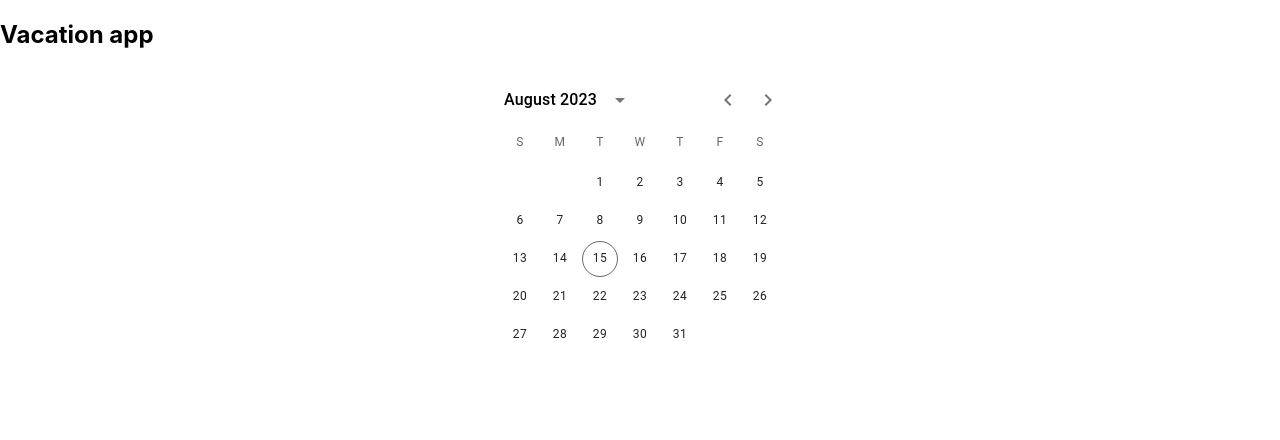
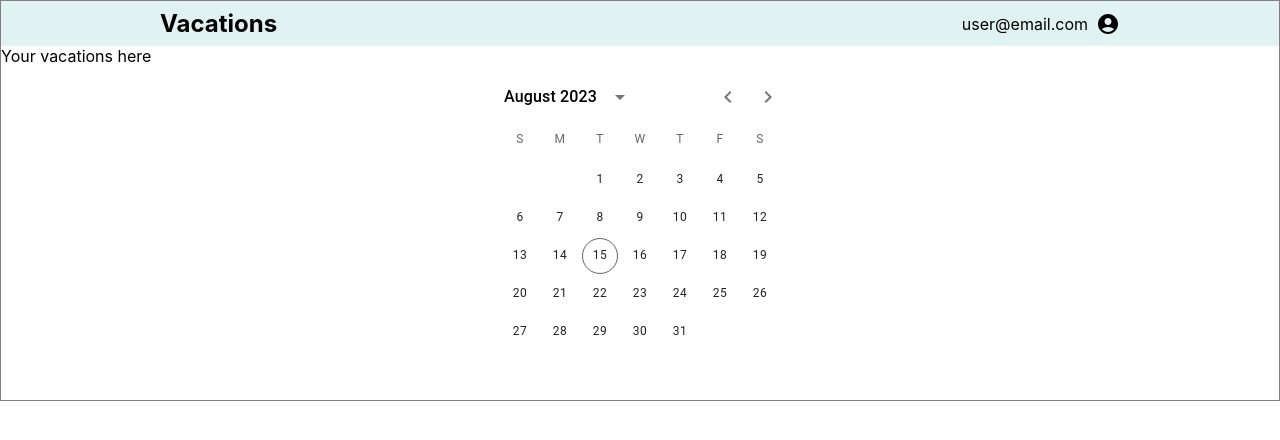
Before and after one commit to we5a/vacation-app, a React (Create React App) app in the folder front-end/: page /dashboard in a window 1280 px wide. Shown: the top 440 px of the page. Built offline with nearby package versions, Linux system fonts and the light colour scheme; the HTML template or start-up script is replaced by a standard one.

Commit message:
Add header layout

```diff
--- a/front-end/package.json
+++ b/front-end/package.json
@@ -5,6 +5,7 @@
   "dependencies": {
     "@emotion/react": "^11.11.1",
     "@emotion/styled": "^11.11.0",
+    "@mui/icons-material": "^5.14.3",
     "@mui/material": "^5.14.5",
     "@mui/x-date-pickers": "^6.11.1",
     "@testing-library/jest-dom": "^5.17.0",
--- /dev/null
+++ b/front-end/src/components/Header/Header.module.scss
@@ -0,0 +1,24 @@
+.container {
+  background-color: #e0f2f1;
+}
+
+.header {
+  padding: 8px 16px;
+  max-width: 960px;
+  margin: 0 auto;
+  display: flex;
+  justify-content: space-between;
+
+  .appLogo {
+    margin: 0;
+  }
+}
+
+.userBlock {
+  display: flex;
+  align-items: center;
+
+  &__email {
+    margin-right: 8px;
+  }
+}
--- /dev/null
+++ b/front-end/src/components/Header/Header.tsx
@@ -0,0 +1,20 @@
+import type { FC } from "react";
+import AccountCircleIcon from '@mui/icons-material/AccountCircle';
+
+import styles from "./Header.module.scss";
+
+const Header: FC = () => {
+  return (
+    <div className={styles.container}>
+      <div className={styles.header}>
+        <h2 className={styles.appLogo}>Vacations</h2>
+        <div className={styles.userBlock}>
+          <span className={styles.userBlock__email}>user@email.com</span>
+          <AccountCircleIcon />
+        </div>
+      </div>
+    </div>
+  );
+};
+
+export default Header;
--- /dev/null
+++ b/front-end/src/components/index.ts
@@ -0,0 +1,3 @@
+import Header from "./Header/Header";
+
+export { Header };
--- a/front-end/src/pages/Dashboard/Dashboard.module.scss
+++ b/front-end/src/pages/Dashboard/Dashboard.module.scss
@@ -0,0 +1,3 @@
+.dashboard {
+  border: 1px solid grey;
+}
--- a/front-end/src/pages/Dashboard/Dashboard.tsx
+++ b/front-end/src/pages/Dashboard/Dashboard.tsx
@@ -3,11 +3,13 @@ import styles from "./Dashboard.module.scss";
 import { LocalizationProvider } from "@mui/x-date-pickers/LocalizationProvider";
 import { AdapterDayjs } from "@mui/x-date-pickers/AdapterDayjs";
 import { DateCalendar } from "@mui/x-date-pickers/DateCalendar";
+import { Header } from "components";
 
 const Dashboard = () => {
   return (
-    <div>
-      <h2>Vacation app</h2>
+    <div className={styles.dashboard}>
+      <Header />
+      Your vacations here
 
       <LocalizationProvider dateAdapter={AdapterDayjs}>
         <DateCalendar />
```
Also changed, not shown: 2 other files (tests, documents, lock files or other folders).
